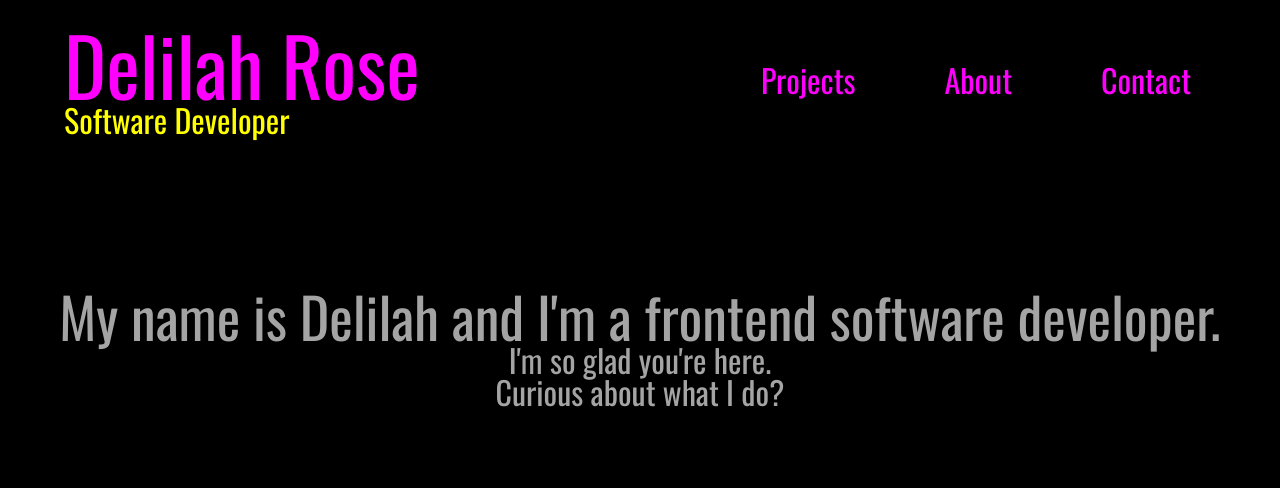
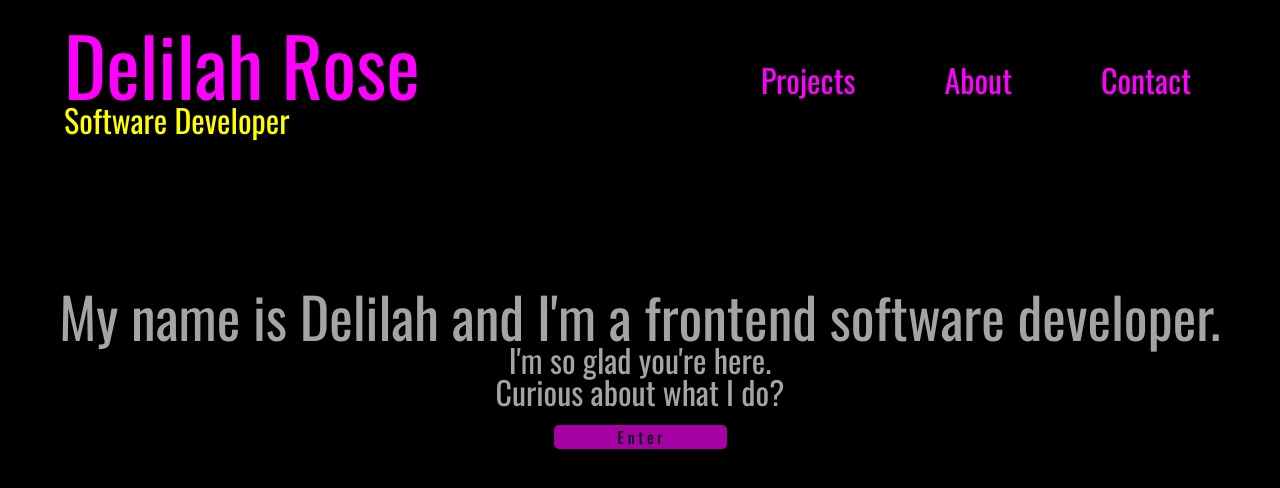
Before and after one commit to delilahrois/portfolio, a React (Create React App) app: page / in a window 1280 px wide. Shown: the top 488 px of the page. Built offline with nearby package versions, Linux system fonts and the light colour scheme.

Commit message:
Add enter button and animation

```diff
--- a/src/components/Home/Home.js
+++ b/src/components/Home/Home.js
@@ -1,5 +1,6 @@
 import React from 'react';
 import './Home.scss';
+import { Link } from 'react-router-dom';
 
 const Home = () => {
 
@@ -10,6 +11,7 @@ const Home = () => {
         <h1>My name is Delilah and I'm a frontend software developer.</h1>
         <p>I'm so glad you're here.</p>
         <p>Curious about what I do?</p>
+        <Link to="/about"><button className="enter-btn">E n t e r</button></Link>
       </div>
     </div>
   )
--- a/src/components/Home/Home.scss
+++ b/src/components/Home/Home.scss
@@ -26,3 +26,20 @@
     100% {opacity: 1;}
   }
 }
+
+.enter-btn {
+  border: none;
+  font-size: $smaller-font;
+  font-family: $font;
+  padding: 0 4rem;
+  border-radius: 5px;
+  background-color: magenta;
+  color: black;
+  margin: 10% 0;
+  cursor: pointer;
+}
+
+.enter-btn:hover {
+  transform: rotate(180deg);
+  transition: all 0.8s ease-in-out;
+}
--- a/src/components/Nav/Nav.scss
+++ b/src/components/Nav/Nav.scss
@@ -22,9 +22,8 @@
     font-size: $small-font;
   }
   a > p:hover {
-    transform: scale(1.4);
+    transform: scale(1.2);
     color: white;
-    transition: 0.28s ease-in-out;
     transition: transform 0.28s ease-in-out;
   }
 }
--- a/src/styles/variables.scss
+++ b/src/styles/variables.scss
@@ -2,4 +2,5 @@ $font: 'Oswald', sans-serif;
 $large-font: 5rem;
 $medium-font: 3.5rem;
 $small-font: 2rem;
+$smaller-font: 1rem;
 $huge: 8rem;
```
